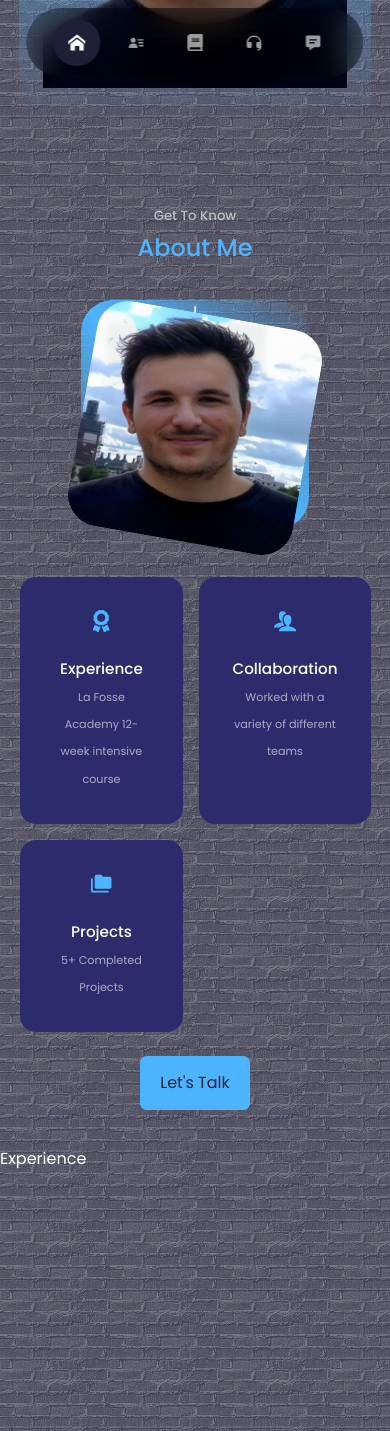
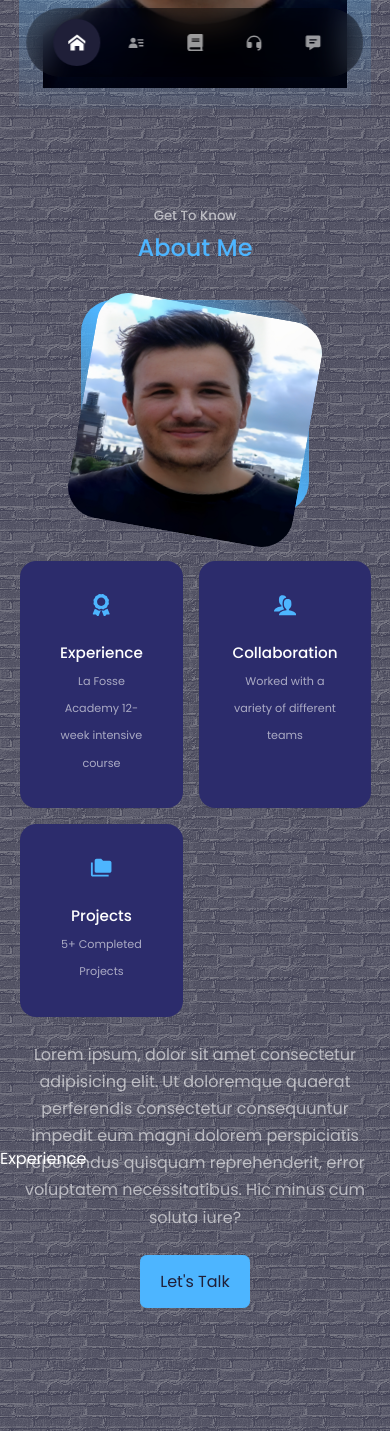
Before and after one commit to dinevtomislav/Portfolio, a React (Create React App) app in the folder react-portfolio-website/: page / in a window 390 px wide. Shown: the part 735-2166 px from the top of the page. Built offline with nearby package versions, Linux system fonts and the light colour scheme.

Commit message:
finished with responsiveness for about

```diff
--- a/react-portfolio-website/src/components/about/About.jsx
+++ b/react-portfolio-website/src/components/about/About.jsx
@@ -40,7 +40,10 @@ const About = () => {
           </div>
 
           <p>
-
+          Lorem ipsum, dolor sit amet consectetur adipisicing elit. Ut doloremque
+quaerat perferendis consectetur consequuntur impedit eum magni
+dolorem perspiciatis repellendus quisquam reprehenderit, error
+voluptatem necessitatibus. Hic minus cum soluta iure?
           </p>
 
           <a href='#contact' className='btn btn-primary'>Let's Talk</a>
--- a/react-portfolio-website/src/components/about/about.css
+++ b/react-portfolio-website/src/components/about/about.css
@@ -6,7 +6,7 @@
 
 .about__me {
     width: 100%;
-    aspect-ratio: 1/1;
+    aspect-ratio: 1/0.93;
     border-radius: 2rem;
     background: linear-gradient(
         45deg,
```
